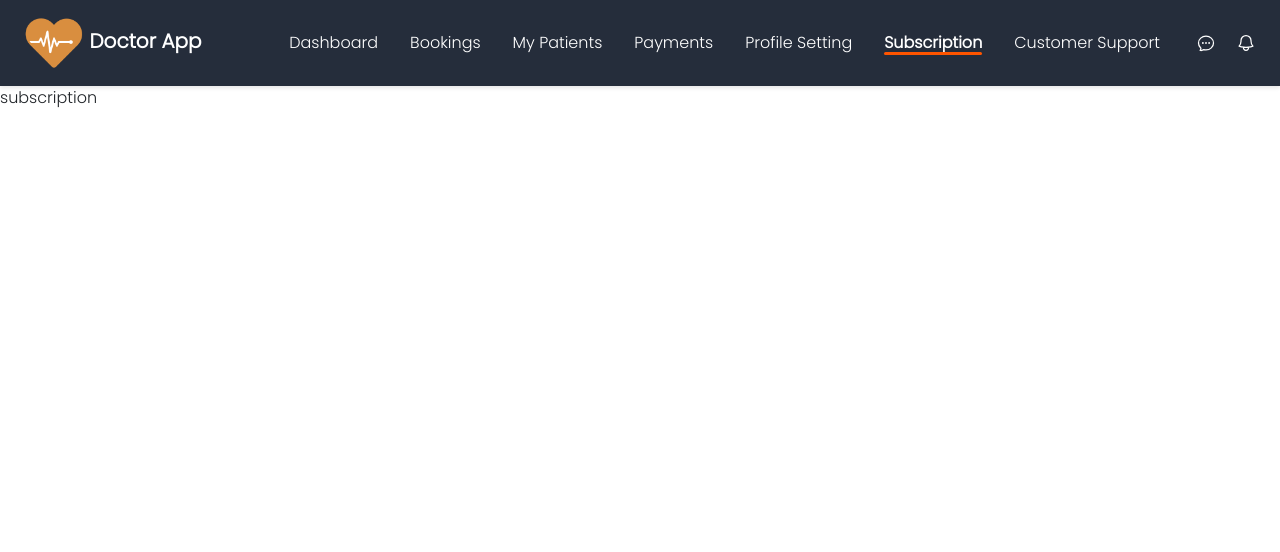
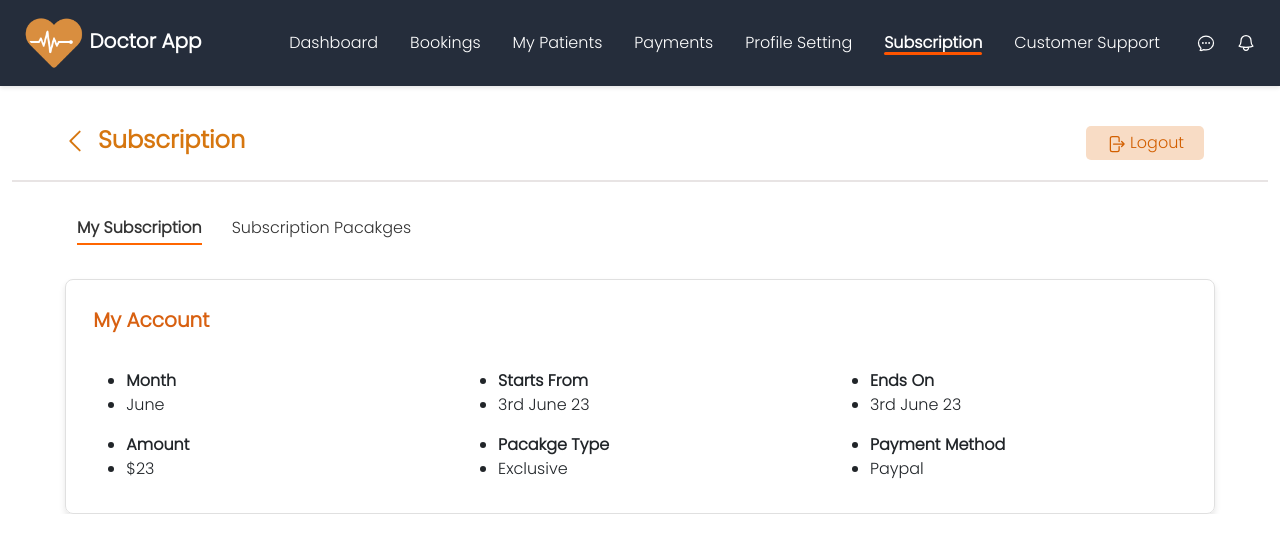
Before and after one commit to dev-status-200/doctorapp-client, a Next.js app: page /subscription in a window 1280 px wide. Shown: the top 552 px of the page. Built offline with nearby package versions, Linux system fonts and the light colour scheme.

Commit message:
major updates of map

```diff
--- a/components/layouts/Profile/profileReducer/index.js
+++ b/components/layouts/Profile/profileReducer/index.js
@@ -15,6 +15,7 @@ const initialState = {
     image:"",
     country: "",
     bio: "",
+    npi: "",
     postal: "",
     email: "",
     gender: "",
--- /dev/null
+++ b/components/layouts/Subscription/MySubscription.js
@@ -0,0 +1,80 @@
+import React from "react";
+
+import { Card } from "@/components/shared/Cards/SecondaryCard";
+import { Col, Row } from "react-bootstrap";
+
+const MySubscription = () => {
+  return (
+    <>
+      <Col md={11} className="m-auto justify-content-center mt-4">
+        <Card title={"My Account"}>
+          <Row className=" m-3 justify-content-center mt-4">
+            <Col md={4}>
+              <div>
+                <ul>
+                  <li>
+                    <strong>Month</strong>
+                  </li>
+                  <li>June</li>
+                </ul>
+              </div>
+            </Col>
+            <Col md={4}>
+              <div>
+                <ul>
+                  <li>
+                    <strong>Starts From</strong>
+                  </li>
+                  <li>3rd June 23</li>
+                </ul>
+              </div>
+            </Col>
+            <Col md={4}>
+            <div>
+                <ul>
+                  <li>
+                    <strong>Ends On</strong>
+                  </li>
+                  <li>3rd June 23</li>
+                </ul>
+              </div>
+            </Col>
+            <br></br>
+            <Col md={4}>
+            <div>
+                <ul>
+                  <li>
+                    <strong>Amount</strong>
+                  </li>
+                  <li>$23</li>
+                </ul>
+              </div>
+            </Col>
+            <Col md={4}>
+            <div>
+                <ul>
+                  <li>
+                    <strong>Pacakge Type</strong>
+                  </li>
+                  <li>Exclusive</li>
+                </ul>
+              </div>
+            </Col>
+            <Col md={4}>
+            <div>
+                <ul>
+                  <li>
+                    <strong>Payment Method</strong>
+                  </li>
+                  <li>Paypal</li>
+                </ul>
+              </div>
+            </Col>
+          </Row>
+        </Card>
+      </Col>
+    </>
+  );
+};
+
+export default MySubscription;
--- /dev/null
+++ b/components/layouts/Subscription/Subscription.js
@@ -0,0 +1,136 @@
+import React, { useState, useReducer,memo } from "react";
+// import { reducer, initialState } from "./profileReducer";
+import { useRouter } from "next/router";
+import axios from "axios";
+
+import { subscriptionMenu } from "@/utils/Menu";
+
+import { Row, Col } from "react-bootstrap";
+import { HiChevronLeft } from "react-icons/hi2";
+
+import SubMenu from "@/components/shared/SubMenu";
+import notificationComp from "@/functions/notificationComp";
+import PrimaryModal from "@/components/shared/Modal";
+import LogoutBtn from "@/components/shared/Button/LogoutBtn";
+
+import MySubscription from "./MySubscription";
+import SubscriptionPackages from "./SubscriptionPackages";
+
+const Subscription = ({data }) => {
+  const [active, setActive] = useState(0);
+
+  const router = useRouter()
+//   const [state, dispatch] = useReducer(reducer, initialState);
+  const [message, setMessage] = useState(
+    "Are you sure you want to save the changes?"
+  );
+
+  const [show, setShow] = useState(false);
+  const [loading, setLoading] = useState(false);
+
+  React.useEffect(() => {
+    if (data) {
+      dispatch({
+        type: "SET_ALL",
+        payload: {
+          ...state,
+          specialities: data.specialities,
+          clinic: data.Clinics,
+          education: data.Education,
+          experience: data.Experiences,
+          doctor: data,
+          pricing: data.Pricings,
+          specialization: data.Specializations,
+          services: data.Services,
+        },
+      });
+    }
+  }, []);
+
+  const renderStep = () => {
+    switch (active) {
+      case 0:
+        return <MySubscription/>;
+      case 1:
+        return <SubscriptionPackages/>;
+
+      default:
+        return null;
+    }
+  };
+
+  const onSubmit = (e) => {
+    e.preventDefault();
+    setShow(true);
+  };
+
+  const onClick = () => {
+    setLoading(true);
+    try {
+      axios
+        .post(process.env.NEXT_PUBLIC_DOCTOR_PROFILE_UPDATE, state)
+        .then((r) => {
+          if (r.data.status === "success") {
+            setMessage(
+              "Please wait! Your changes are being save and then you will be redirected to your profile dashboard."
+            );
+            notificationComp(
+              "Profile updated!",
+              "Your changes are being saved.",
+              "green"
+            );
+            window.location.reload();
+          } else {
+            notificationComp("Error!", "Profile not updated!", "red");
+          }
+        });
+    } catch (error) {
+      console.error(error);
+    }
+  };
+
+  return (
+    <>
+      <div className="container-fluid mt-2">
+        <div className="top-section mb-4 mt-4">
+          <Row>
+            <Col md={6}>
+              <h4>
+                <HiChevronLeft
+                  style={{ cursor: "pointer" }}
+                  onClick={() => {
+                    router.push('/dashboard')
+                  }}
+                  fontSize={30}
+                />
+                <strong className="mx-2">Subscription</strong>
+              </h4>
+            </Col>
+            <Col md={6} className="text-end">
+              <LogoutBtn />
+            </Col>
+          </Row>
+        </div>
+
+        <SubMenu menu={subscriptionMenu} setStep={setActive} step={active} />
+        <Row>{React.cloneElement(renderStep(), { })}</Row>
+      </div>
+      <PrimaryModal
+        loading={loading}
+        setShow={setShow}
+        backdrop={"none"}
+        keyboard={true}
+        footer={true}
+        title={"Save Changes?"}
+        primary_text={"Yes"}
+        show={show}
+        onClick={onClick}
+        onPrimaryAction={onClick}
+      >
+        <p>{message}</p>
+      </PrimaryModal>
+    </>
+  );
+};
+
+export default memo(Subscription)
--- /dev/null
+++ b/components/layouts/Subscription/SubscriptionPackages.js
@@ -0,0 +1,11 @@
+import React from 'react'
+
+const SubscriptionPackages = () => {
+  return (
+    <div>
+
+    </div>
+  )
+}
+
+export default SubscriptionPackages
--- a/pages/profile.js
+++ b/pages/profile.js
@@ -8,6 +8,9 @@ import Profile from "@/components/layouts/Profile";
 import verifyToken from "@/apis/verifyToken";
 
 const profile = ({ sessionData, data, loading }) => {
+  console.log(
+    sessionData,
+  )
   useEffect(() => {
     if (data === null || sessionData === null || loading) {
       Router.push("/login");
--- a/pages/subscription.js
+++ b/pages/subscription.js
@@ -1,8 +1,10 @@
 import React from 'react'
+
+import Subscription from '@/components/layouts/Subscription/Subscription'
 
 const subscription = () => {
   return (
-    <div>subscription</div>
+    <div><Subscription/></div>
   )
 }
 
--- a/utils/Menu/index.js
+++ b/utils/Menu/index.js
@@ -1,16 +1,17 @@
-import React from 'react'
-
 const profileMenu = [
     { id: 0, text: "My Account"},
     { id: 1, text: "Clinic Information" },
-    // { id: 2, text: "Facility Information" },
     { id: 2, text: "Contact Details"},
     { id: 5, text: "Education"},
     { id: 6, text: "Experiences"},
     { id: 3, text: "Pricing"},
     { id: 4, text: "Service & specialization"},
-    { id: 7, text: "Location"},
+  ];
+
+  const subscriptionMenu = [
+    { id: 0, text: "My Subscription"},
+    { id: 1, text: "Subscription Pacakges" },
   ];
 
 
-export  {profileMenu}
+export  {profileMenu,subscriptionMenu}
```
Also changed, not shown: components/layouts/Dashboard/Doctor.js (+8 -3 lines), components/layouts/Profile/ClinicalInformation.js (+35 -1 lines), components/layouts/Profile/MyAccount.js (+18 -3 lines), components/shared/Map.js (+26 -23 lines), components/shared/Table/Table.js (+7 -3 lines).
